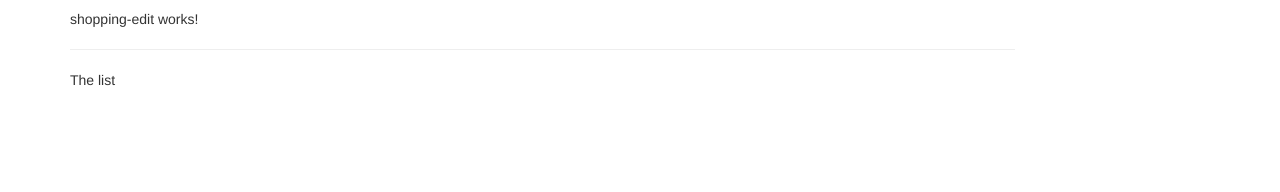
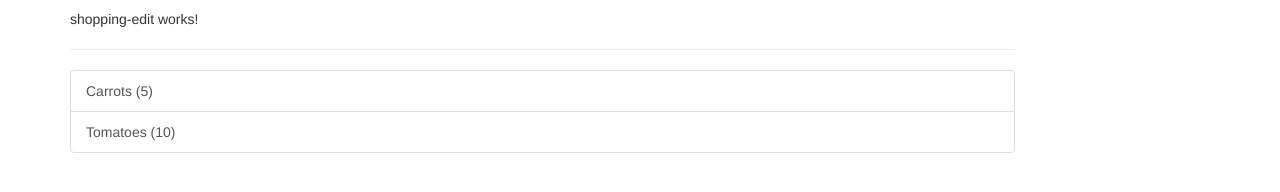
Before and after one commit to deskach/angular4, an Angular app: page / in a window 1280 px wide. Shown: the part 310-502 px from the top of the page. Built offline with nearby package versions, Linux system fonts and the light colour scheme.

Commit message:
52 - Shopping list component

```diff
--- /dev/null
+++ b/src/app/shared/ingredient.model.ts
@@ -0,0 +1,4 @@
+export class Ingredient {
+  constructor(public name: string, public amount: number) {
+  }
+}
--- a/src/app/shopping-list/shopping-list.component.html
+++ b/src/app/shopping-list/shopping-list.component.html
@@ -1,9 +1,11 @@
 <div class="row">
   <div class="col-xs-10">
-    <app-shopping-edit>
-
-    </app-shopping-edit>
+    <app-shopping-edit></app-shopping-edit>
     <hr/>
-    <p>The list</p>
+    <ul class="list-group">
+      <a href="#" class="list-group-item" style="cursor: pointer" *ngFor="let ingredient of ingredients">
+        {{ingredient.name}} ({{ingredient.amount}})
+      </a>
+    </ul>
   </div>
 </div>
--- a/src/app/shopping-list/shopping-list.component.ts
+++ b/src/app/shopping-list/shopping-list.component.ts
@@ -1,4 +1,5 @@
 import {Component, OnInit} from '@angular/core';
+import {Ingredient} from "../shared/ingredient.model";
 
 @Component({
   selector: 'app-shopping-list',
@@ -6,6 +7,10 @@
   styleUrls: ['./shopping-list.component.css']
 })
 export class ShoppingListComponent implements OnInit {
+  ingredients: Ingredient[] = [
+    new Ingredient('Carrots', 5),
+    new Ingredient('Tomatoes', 10),
+  ];
 
   constructor() {
   }
```
